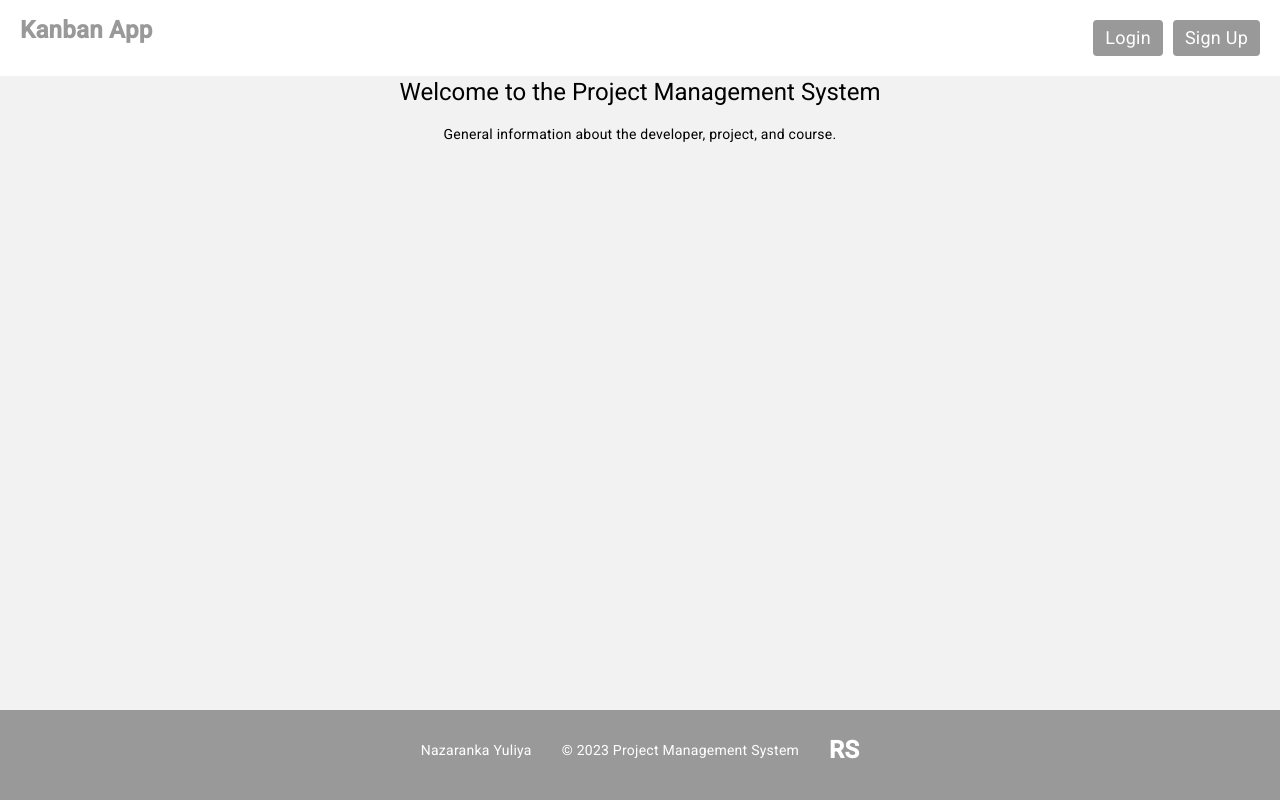
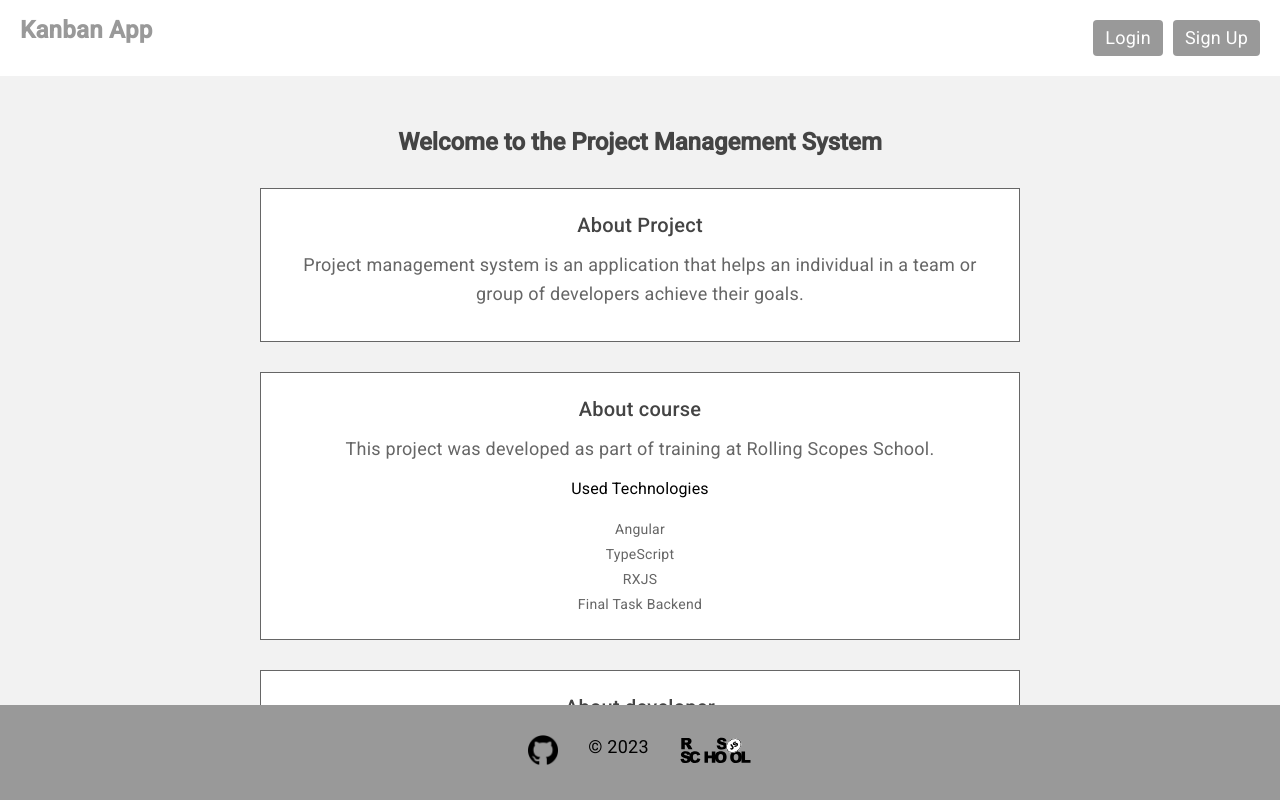
Before and after one commit to NazarankaYuliya/Project-Management-App, an Angular app in the folder Project-Management-App/: page /welcome in a window 1280 px wide. Built offline with nearby package versions, Linux system fonts and the light colour scheme.

Commit message:
feat: add welcome page info, footer links

```diff
--- a/Project-Management-App/src/app/layout/footer/footer.component.html
+++ b/Project-Management-App/src/app/layout/footer/footer.component.html
@@ -1,7 +1,10 @@
 <footer>
     <div class="links">
-        <a href="https://github.com/NazarankaYuliya" target="_blank"> Nazaranka Yuliya </a>
-        <p>&copy; 2023 Project Management System</p>
-        <a routerLink="/course" class="course-logo">RS</a>
+
+        <a href="https://github.com/NazarankaYuliya" target="_blank"> <img src="./assets/images/github-logo.png"
+                alt="github logo" width="30" height="30"> </a>
+        <p>&copy; 2023 </p>
+        <a href="https://rs.school/js-en/" target="_blank" class="course-logo"><img
+                src="./assets/images/rs_school_js.svg" alt="RSSchool logo" width="73" height="26"></a>
     </div>
 </footer>
--- a/Project-Management-App/src/app/layout/footer/footer.component.scss
+++ b/Project-Management-App/src/app/layout/footer/footer.component.scss
@@ -1,14 +1,6 @@
-.links a,
 .links p {
-  margin-bottom: 10px;
-  color: #fff;
-  text-decoration: none;
   text-align: center;
-}
-
-.links .course-logo {
-  font-size: 24px;
-  font-weight: bold;
+  font-size: 18px;
 }
 
 footer {
--- a/Project-Management-App/src/app/main-route/main-route.component.scss
+++ b/Project-Management-App/src/app/main-route/main-route.component.scss
@@ -67,8 +67,9 @@ h2 {
   justify-content: space-between;
   row-gap: 20px;
   padding: 10px;
-  background-color: #ccc;
+  background-color: #fff;
   border-radius: 4px;
+  border: 1px solid #444;
   cursor: pointer;
 }
 
--- a/Project-Management-App/src/app/welcome-page/welcome-page.component.html
+++ b/Project-Management-App/src/app/welcome-page/welcome-page.component.html
@@ -1,6 +1,29 @@
-<div class="welcome-page">
-    <main>
-        <h1>Welcome to the Project Management System</h1>
-        <p>General information about the developer, project, and course.</p>
-    </main>
+<div class="wrapper">
+    <div class="welcome-page">
+        <main>
+            <h1>Welcome to the Project Management System</h1>
+            <div class="about-project">
+                <h2>About Project</h2>
+                <p>Project management system is an application that helps an individual in a team or group of developers
+                    achieve
+                    their goals.</p>
+            </div>
+
+            <div class="about-course">
+                <h2>About course</h2>
+                <p>This project was developed as part of training at Rolling Scopes School.</p>
+                <h3>Used Technologies</h3>
+                <ul>
+                    <li>Angular</li>
+                    <li>TypeScript</li>
+                    <li>RXJS</li>
+                    <li>Final Task Backend</li>
+                </ul>
+            </div>
+            <div class="about-developer">
+                <h2>About developer</h2>
+                <p>I am a beginner Frontend developer, eager to enhance my knowledge and skills in web development.</p>
+            </div>
+        </main>
+    </div>
 </div>
--- a/Project-Management-App/src/app/welcome-page/welcome-page.component.scss
+++ b/Project-Management-App/src/app/welcome-page/welcome-page.component.scss
@@ -1,16 +1,52 @@
+.wrapper {
+  height: 100%;
+  padding: 30px 10px;
+}
 .welcome-page {
-  display: flex;
-  flex-direction: column;
-  justify-content: center;
-}
-
-a {
-  text-decoration: none;
+  height: 100%;
+  padding: 20px;
+  margin: 0 auto;
+  max-width: 800px;
 }
 
 main {
-  display: flex;
-  flex-direction: column;
-  justify-content: center;
+  height: 100%;
   text-align: center;
 }
+
+h1 {
+  color: #444;
+  font-weight: bold;
+  margin-bottom: 20px;
+}
+
+p {
+  color: #666;
+  font-size: 18px;
+  line-height: 1.6;
+}
+
+.about-project,
+.about-course,
+.about-developer {
+  margin-top: 30px;
+  border: 1px solid #666;
+  background-color: #fff;
+  padding: 20px;
+}
+
+h2 {
+  color: #444;
+  margin-bottom: 10px;
+}
+
+ul {
+  list-style: none;
+  padding: 0;
+  margin: 0;
+}
+
+li {
+  color: #666;
+  margin-bottom: 5px;
+}
```
Also changed, not shown: Project-Management-App/src/assets/images/github-logo.png (added), Project-Management-App/src/assets/images/rs_school_js.svg (added).
